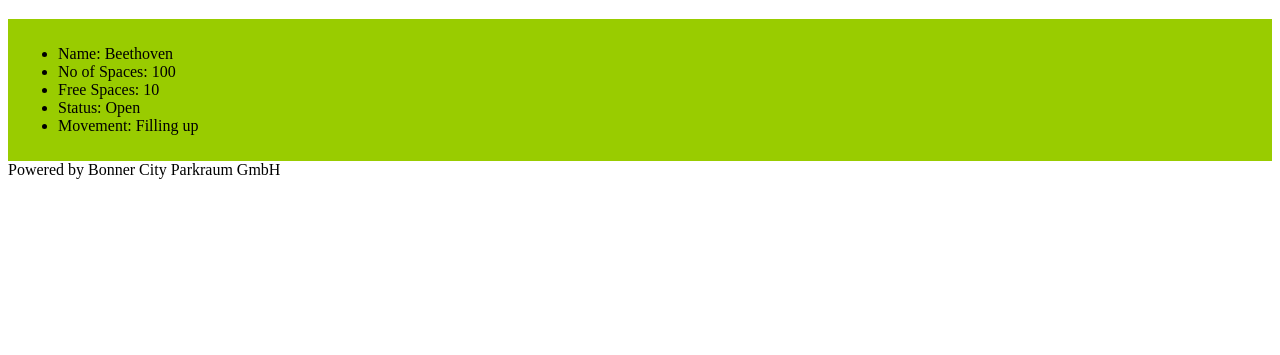
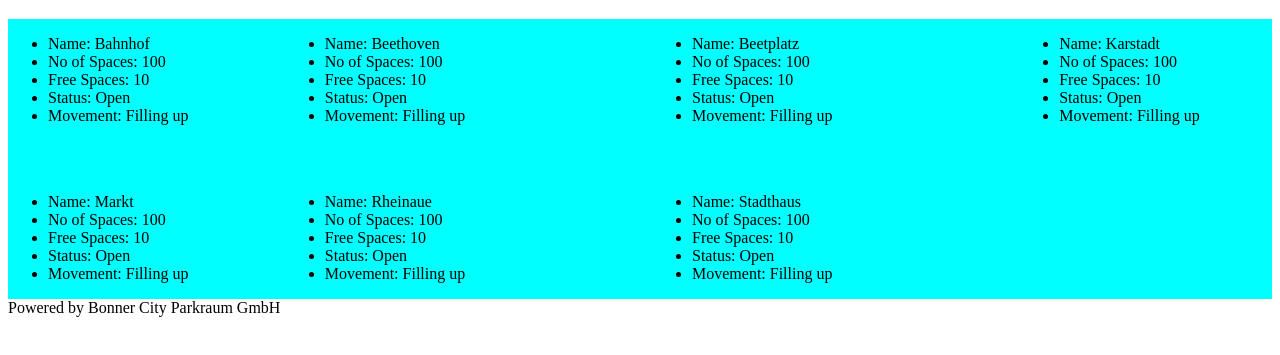
Before and after one commit to coderwurst/find-me-a-spot-Bonn, a website built with webpack: page src/index.html in a window 1280 px wide. Shown: the part 61-416 px from the top of the page. Built offline with nearby package versions, Linux system fonts and the light colour scheme; no server answers.

Commit message:
setup grid container

```diff
--- a/src/index.html
+++ b/src/index.html
@@ -8,7 +8,17 @@
 </head>
 <body>
     <h1>find me a spot bonn!</h1>
-    <div>
+    <div class="container">
+        <div class="item item-1">
+            <ul>
+                <li>Name: Bahnhof</li>
+                <li>No of Spaces: 100</li>
+                <li>Free Spaces: 10</li>
+                <li>Status: Open</li>
+                <li>Movement: Filling up</li>
+            </ul>
+        </div>
+        <div class="item item-2">
             <ul>
                 <li>Name: Beethoven</li>
                 <li>No of Spaces: 100</li>
@@ -17,6 +27,52 @@
                 <li>Movement: Filling up</li>
             </ul>
         </div>
+        <div class="item item-3">
+            <ul>
+                <li>Name: Beetplatz</li>
+                <li>No of Spaces: 100</li>
+                <li>Free Spaces: 10</li>
+                <li>Status: Open</li>
+                <li>Movement: Filling up</li>
+            </ul>
+        </div>
+        <div class="item item-4">
+            <ul>
+                <li>Name: Karstadt</li>
+                <li>No of Spaces: 100</li>
+                <li>Free Spaces: 10</li>
+                <li>Status: Open</li>
+                <li>Movement: Filling up</li>
+            </ul>
+        </div>
+        <div class="item item-5">
+            <ul>
+                <li>Name: Markt</li>
+                <li>No of Spaces: 100</li>
+                <li>Free Spaces: 10</li>
+                <li>Status: Open</li>
+                <li>Movement: Filling up</li>
+            </ul>
+        </div>
+        <div class="item item-6">
+            <ul>
+                <li>Name: Rheinaue</li>
+                <li>No of Spaces: 100</li>
+                <li>Free Spaces: 10</li>
+                <li>Status: Open</li>
+                <li>Movement: Filling up</li>
+            </ul>
+        </div>
+        <div class="item item-7">
+                <ul>
+                    <li>Name: Stadthaus</li>
+                    <li>No of Spaces: 100</li>
+                    <li>Free Spaces: 10</li>
+                    <li>Status: Open</li>
+                    <li>Movement: Filling up</li>
+                </ul>
+            </div>
+    </div>
 </body>
 <footer>Powered by Bonner City Parkraum GmbH</footer>
 </html>
--- a/src/js/index.js
+++ b/src/js/index.js
@@ -1,5 +1,5 @@
 import CarPark from './model/CarPark'
-import carParkView from './view/CarParkView'
+import * as carParkView from './view/CarParkView'
 import './../style/app.css'
 
 const state = {};
@@ -8,7 +8,7 @@ const getResults = async() => {
     state.carPark = new CarPark();
     await state.carPark.getCarParkData();
 
-    carParkView.renderResults(state.carPark.carParks.results)
+    /*carParkView.generateHTML(state.carPark.results);*/
 };
 
 getResults();
--- a/src/style/app.css
+++ b/src/style/app.css
@@ -1,4 +1,13 @@
-div {
-    background-color:#99cc00;
-    padding:10px;
+.container {
+    display: grid;
+    grid-template-columns: 20% 1fr 1fr 20%;
+    grid-template-rows: auto;
+    grid-column-gap: 24px;
+    grid-row-gap: 36px;
+    justify-items: stretch;
+    align-items: stretch;
+    justify-content: center;
+
+
+    background-color: cyan;
 }
```
Lines whose indentation alone changed are shown as unchanged.
